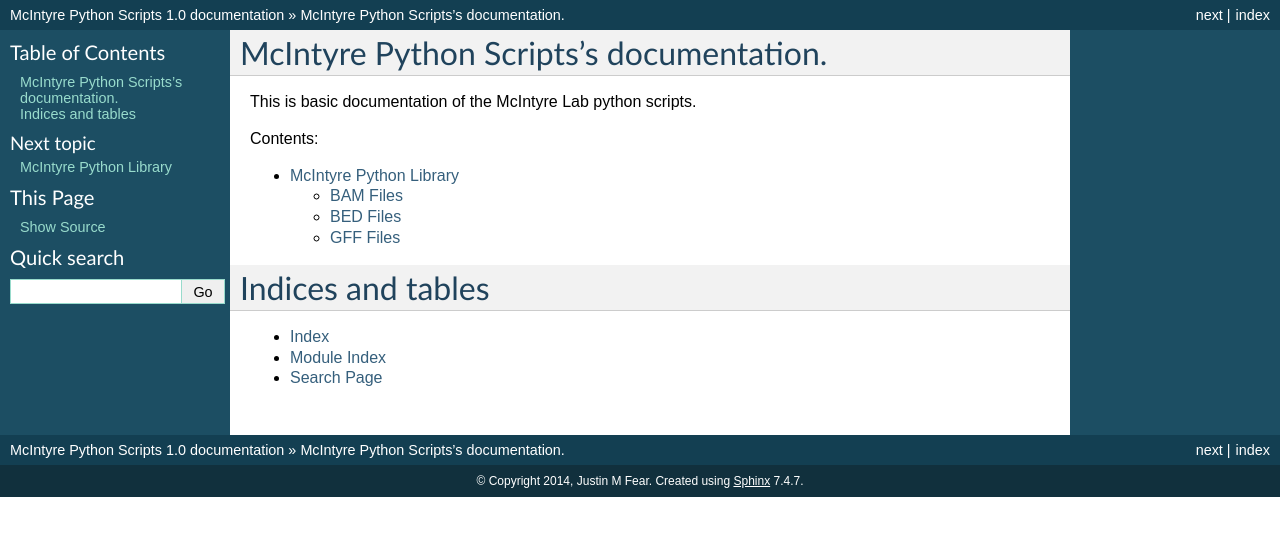
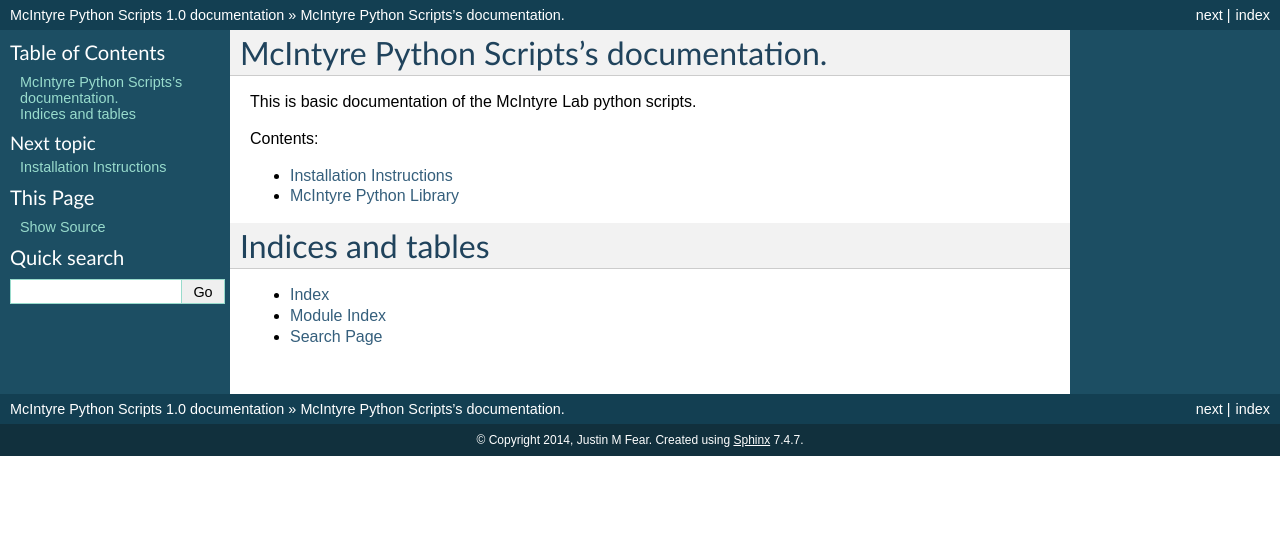
Before and after one commit to McIntyre-Lab/mcscript, a Sphinx documentation site: the page built from doc/index.rst, in a window 1280 px wide. Shown: the top 536 px of the page. Built offline with Sphinx 7.4.7, drawn with Linux system fonts in a browser that asks for light colours; formulas are drawn with MathJax 3; some of the changed lines change nothing that is shown.

Commit message:
Started the installation instructions

```diff
--- a/doc/index.rst
+++ b/doc/index.rst
@@ -10,8 +10,9 @@
 Contents:
 
 .. toctree::
-   :maxdepth: 2
+   :maxdepth: 1
 
+   install
    mclib
 
 
--- /dev/null
+++ b/doc/install.rst
@@ -0,0 +1,2 @@
+Installation Instructions
+=========================
```
